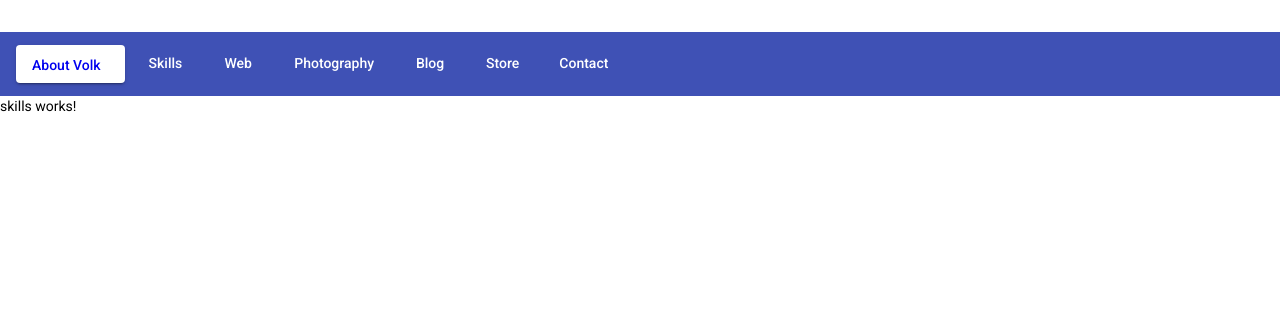
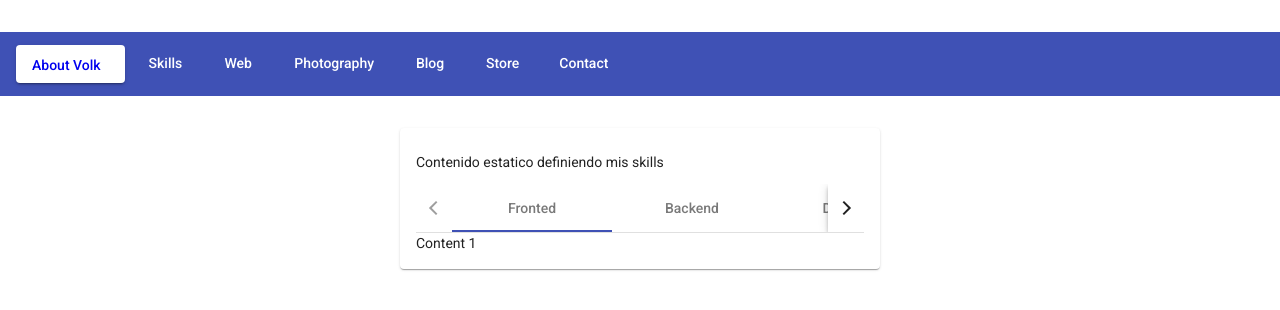
Before and after one commit to Volkya/portfolio-client, an Angular app: page /skills in a window 1280 px wide. Shown: the top 310 px of the page. Built offline with nearby package versions, Linux system fonts and the light colour scheme.

Commit message:
50% structure

```diff
--- a/src/app/components/me/me.component.html
+++ b/src/app/components/me/me.component.html
@@ -1,8 +1,8 @@
 <mat-card class="example-card">
   <mat-card-header>
     <div mat-card-avatar class="example-header-image"></div>
-    <mat-card-title>Shiba Inu</mat-card-title>
-    <mat-card-subtitle>Dog Breed</mat-card-subtitle>
+    <mat-card-title>Matt D. Correa</mat-card-title>
+    <mat-card-subtitle>Web Developer</mat-card-subtitle>
   </mat-card-header>
   <img mat-card-image src="https://material.angular.io/assets/img/examples/shiba2.jpg" alt="Photo of a Shiba Inu">
   <mat-card-content>
--- a/src/app/components/skills/skills.component.css
+++ b/src/app/components/skills/skills.component.css
@@ -0,0 +1,15 @@
+mat-card{
+  margin: auto;
+  display: block;
+  width: 35%;
+  margin-top: 2rem;
+}
+
+
+mat-tab-group{
+
+}
+
+mat-tab{
+  text-align: center;
+}
--- a/src/app/components/skills/skills.component.html
+++ b/src/app/components/skills/skills.component.html
@@ -1 +1,14 @@
-<p>skills works!</p>
+<mat-card>
+  <mat-card-title></mat-card-title>
+  <mat-card-content>
+    <p>Contenido estatico definiendo mis skills</p>
+
+    <mat-tab-group>
+      <mat-tab label="Fronted"> Content 1 </mat-tab>
+      <mat-tab label="Backend"> Content 2 </mat-tab>
+      <mat-tab label="Database"> Content 3 </mat-tab>
+    </mat-tab-group>
+
+  </mat-card-content>
+  <mat-card-footer></mat-card-footer>
+</mat-card>
```
